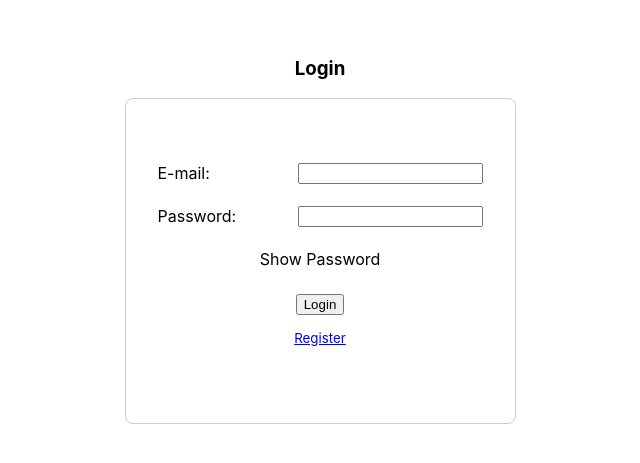
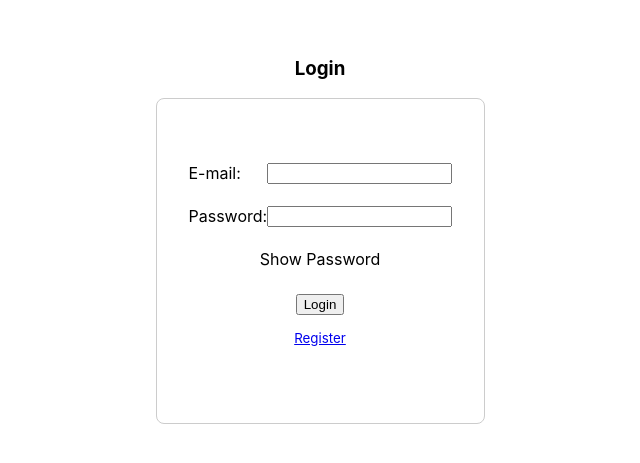
Before and after one commit to neilraphaelramos/ADT313, a React (Create React App) app: page / in a window 1280 px wide. Shown: the part 169-632 px from the top of the page, without its empty margins (320-960 px from the left). Built offline with nearby package versions, Linux system fonts and the light colour scheme.

Commit message:
Updating Register

```diff
--- a/src/pages/Public/Register/Register.css
+++ b/src/pages/Public/Register/Register.css
@@ -4,7 +4,6 @@
   justify-content: center;
   align-items: center;
   height: 100vh;
-
 }
 
 .form-container {
@@ -16,7 +15,8 @@
   justify-content: center;
   align-items: center;
 }
-  .form-container > div {
+
+.form-container>div {
   margin-bottom: 12px;
 }
 
@@ -26,21 +26,25 @@
 }
 
 .form-group label {
-    width: 130px;
-    margin-right: 10px;
+  width: 70px;
+  margin-right: 8px;
   text-align: left;
 }
+
 .errors {
   color: red;
   font-size: 12px;
 }
+
 .submit-container {
   margin-top: 12px;
   text-align: center;
 }
+
 .register-container {
   text-align: center;
 }
+
 .show-password {
   margin-bottom: 1rem;
   cursor: pointer;
--- a/src/pages/Public/Register/Register.jsx
+++ b/src/pages/Public/Register/Register.jsx
@@ -1,7 +1,7 @@
 import { useState, useRef, useCallback, useEffect } from 'react';
-import './Register.css';
 import { useNavigate } from 'react-router-dom';
-import { useDebounce } from '../../../utils/hooks/useDebounce';
+import { useDebounce } from '../../../utils/hooks/useDebounce'
+import './Register.css'
 import axios from 'axios';
 
 function Register() {
```
Lines whose indentation alone changed are shown as unchanged.
